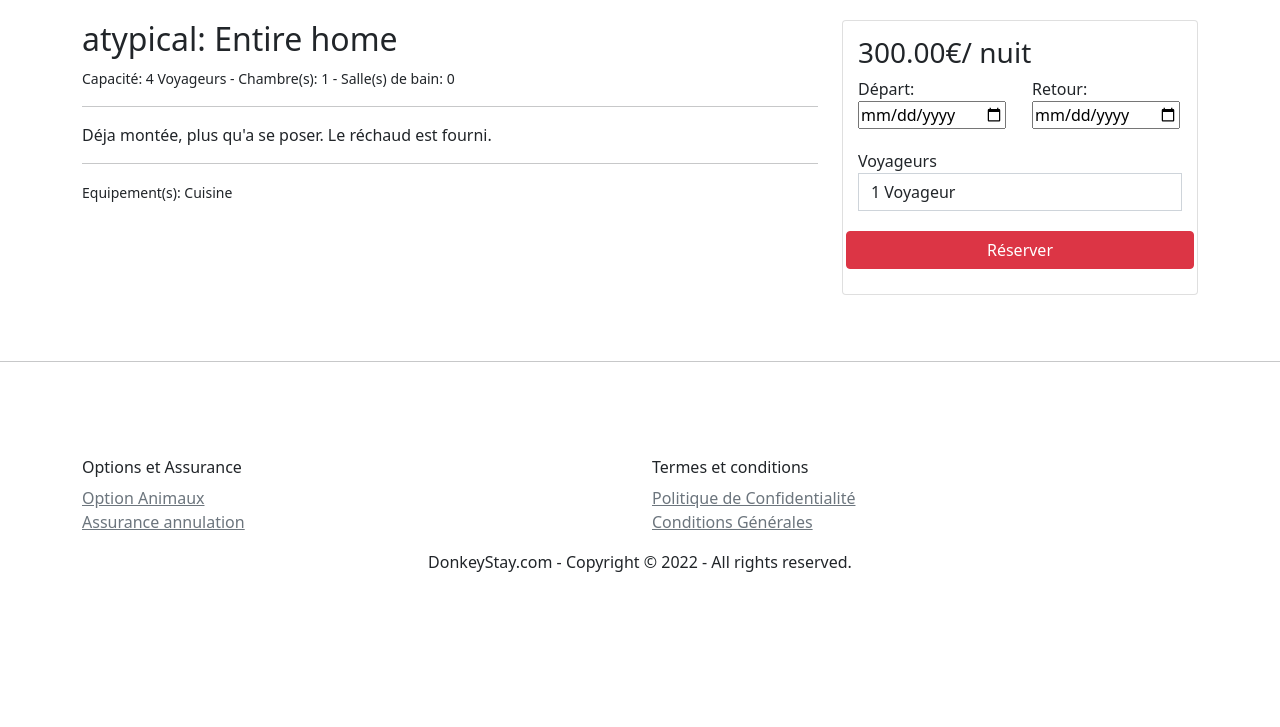
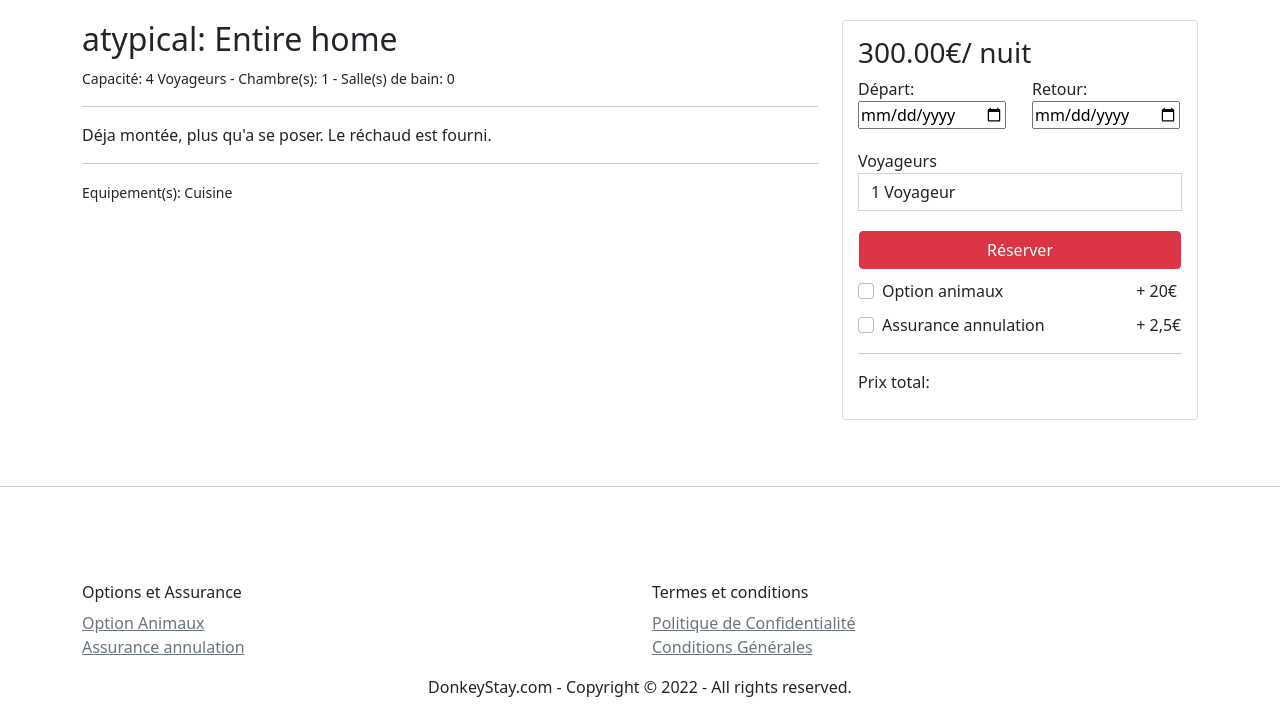
Before and after one commit to LaetiRL/DonkeyStay, a PHP site: page /lodging_info.php?id=4 in a window 1280 px wide. Shown: the part 1419-2146 px from the top of the page. Before the commit the page ends 1991 px from the top, so only its background shows below. Run offline with PHP 8.4, Linux system fonts and the light colour scheme; data comes from the database, SQL or seed files in the repository; data that the repository does not hold is empty; a stand-in replaces the project's code that opens the database connection.

Commit message:
updating lodging and lodging info (look and functionnalities)

```diff
--- a/addLodging.php
+++ b/addLodging.php
@@ -177,7 +177,7 @@
 <section>
     <h1>Ajouter un logement</h1>
     <hr>
-    <form method="POST" class="d-flex" enctype="multipart/form-data">
+    <form method="POST" class="d-flex j-c" enctype="multipart/form-data">
         <div class="div-addform">
             <div class="row">
                 <div class="col">
--- a/lodging_info.php
+++ b/lodging_info.php
@@ -128,10 +128,9 @@
                 </div>
                 <div class="col-lg-4">
                     <div class="card">
-                        <form method="">
+                        <form method="post">
                             <h3><?php echo $lodgingInfos['price']."€/ nuit"?></h3>
                             <div class="row">
-
                                 <div class="col-lg-6">
                                     <label for="startDate">Départ:</label><br>
                                     <input type="date" id="startDate" />
@@ -141,7 +140,6 @@
                                     <input type="date" id="endDate" />
                                 </div>
                             </div>
-
                             <div class="row">
                                 <div class="form-group">
                                     <label for="exampleFormControlSelect1">Voyageurs</label>
@@ -157,8 +155,22 @@
                                     </select>
                                 </div>
                             </div>
-                            <div class="row">
+                            <div class="row m-i">
                                 <button class="btn btn-danger btn-block" type="submit" name="search">Réserver</button>
+                            </div>
+                            <div class="form-check">
+                                <label class="form-check-label col-10" for="pet_option"> Option animaux</label>
+                                <input class="form-check-input" type="checkbox" id="pet_option" name="pet_option">
+                                <span>+ 20€</span>
+                            </div>
+                            <div class="form-check">
+                                <label class="form-check-label col-10" for="cancel_option"> Assurance annulation</label>
+                                <input class="form-check-input" type="checkbox" id="cancel_option" name="cancel_option">
+                                <span>+ 2,5€</span>
+                            </div>
+                            <hr>
+                            <div>
+                                <span>Prix total: </span>
                             </div>
                         </form>
                     </div>
--- a/modifyLodging.php
+++ b/modifyLodging.php
@@ -125,7 +125,7 @@
 <section>
     <h1>Modifier un logement</h1>
     <hr>
-    <form method="POST" class="d-flex">
+    <form method="POST" class="d-flex j-c">
         <div class="div-addform">
             <div class="row">
                 <div class="col">
--- a/scss/style.scss
+++ b/scss/style.scss
@@ -24,7 +24,12 @@
 
 .d-flex {
   display: flex;
+}
+.j-c {
   justify-content: center;
+}
+.m-i {
+  margin-inline: 1px;
 }
 
 .div-addform {
```
Also changed, not shown: index.php (+2 -11 lines), lodging.php (+26 -17 lines), css/style.css, 1 other file.
